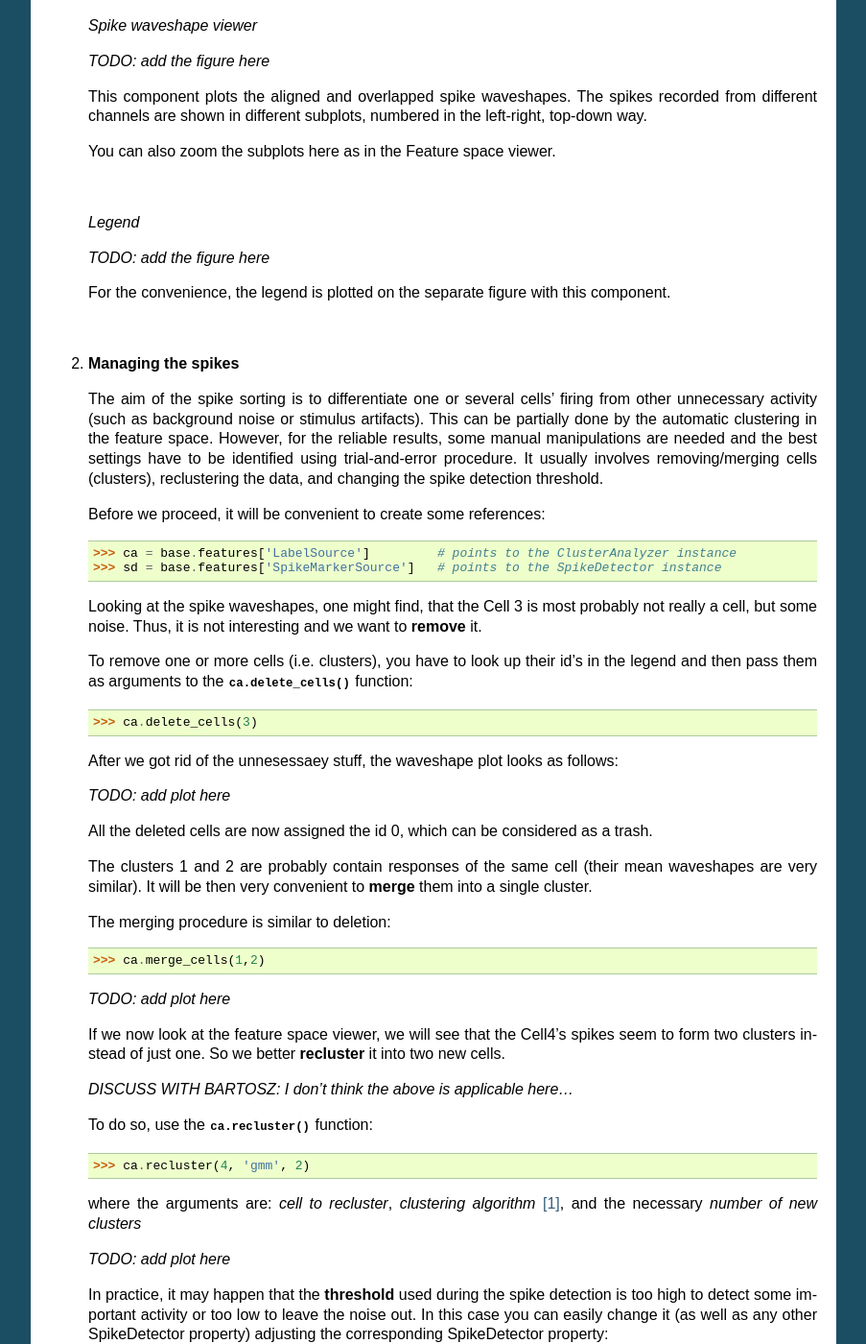
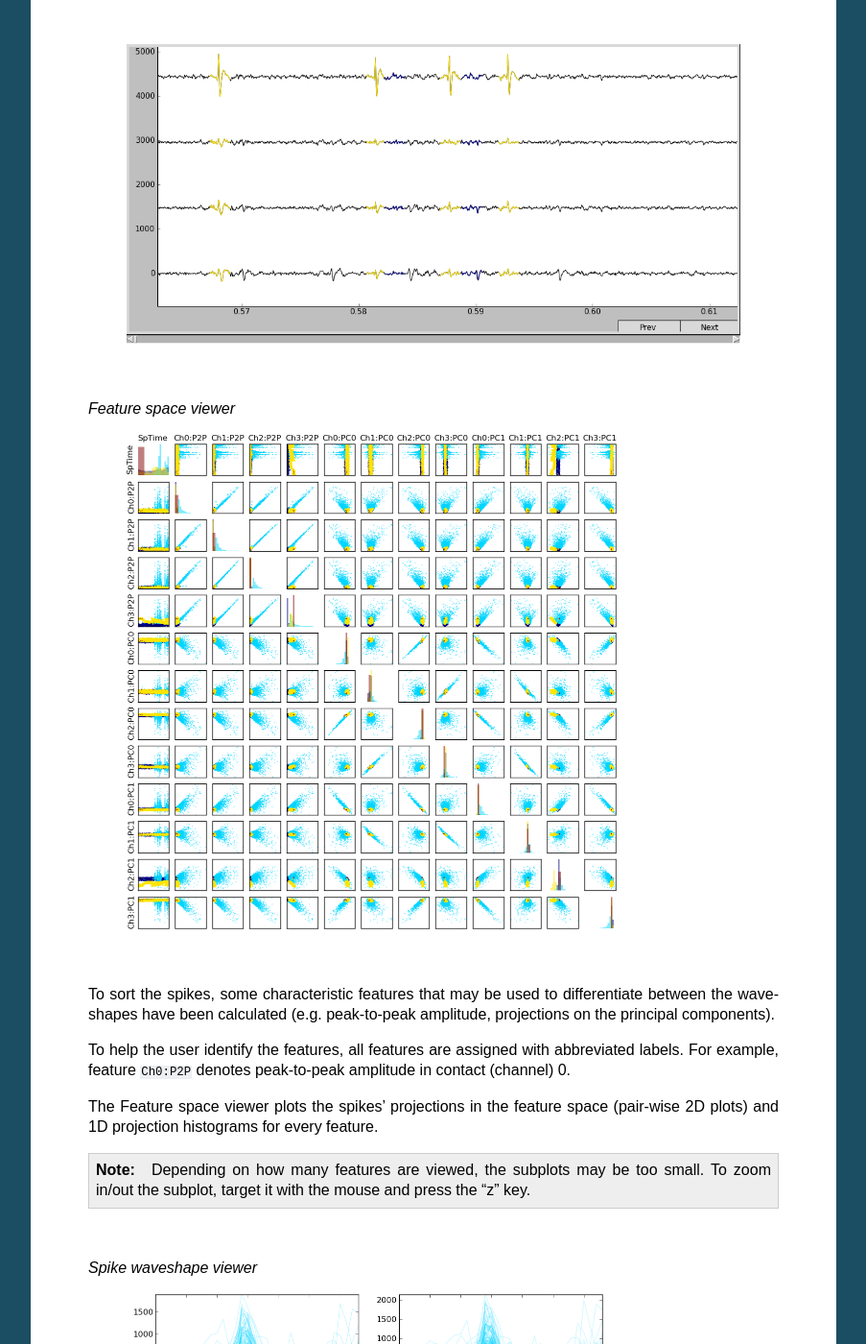
Before and after one commit to btel/SpikeSort, a Sphinx documentation site: the page built from docs/source/tutorial_beans.rst, in a window 1280 px wide and 1400 px high, scrolled down 2088 px. Shown: the whole window at 96% size, without its empty margins (198-1101 px from the left). Built offline with Sphinx 7.4.7, drawn with Linux system fonts in a browser that asks for light colours; formulas are drawn with MathJax 3; some of the changed text lies outside the part shown.

Commit message:
updated cluster_beans tutorial: added figures, modified text

```diff
--- a/docs/source/tutorial_beans.rst
+++ b/docs/source/tutorial_beans.rst
@@ -68,26 +68,31 @@ Now everything is ready to start sorting the spikes.
 2. Spike sorting
 ----------------
 
-1. **Visualizing the data**
+\I. **Visualizing the data**
 
-   To provide some useful data visualization, the :file:`cluster_beans.py` creates four plotting objects:
+To provide some useful data visualization tools, the :file:`cluster_beans.py` creates four plotting objects:
 
-   * *browser* - the Spike Browser
-   * *plot1* - feature space viewer
-   * *plot2* - spike waveshape viewer
-   * *legend* - no comments
+* *browser* - the Spike Browser
+* *plot1* - feature space viewer
+* *plot2* - spike waveshape viewer
+* *legend* - no comments
 
-   In order to see the output of such an object, just call its :py:func:`show` method, e.g.
+In order to see the output of such an object, just call its :py:func:`show` method, e.g.
 
-   .. doctest::
+.. doctest::
 
-   		>>> browser.show()
+	>>> browser.show()
 
-   |
+Each plotting component is described in detail below.
+
+|
 
    *Spike Browser*
 
-   `TODO: add the figure here`
+   		.. image:: images_beans/browser_nozoom.png
+   		   :scale: 70
+
+   |
 
    The four horizontal black curves are the [filtered] voltage traces recorded
    from different channels (sorted by id from bottom to up) of the electrode
@@ -95,13 +100,22 @@ Now everything is ready to start sorting the spikes.
    waveshapes. The cell-color correspondence can be found in the legend.
 
    Use the "+" and "-" keys to scale the vertical axis, and the "Prev" and "Next"
-   buttons to navigate across the temporal axis.
+   buttons to navigate across the temporal axis. Now it looks more comprehensible:
+
+   |
+
+   		.. image:: images_beans/browser_zoom.png
+   		   :scale: 70
 
    |
 
    *Feature space viewer*
 
-   `TODO: add the figure here`
+   		.. image:: images_beans/features.png
+   			:scale: 50
+
+   |
+
 
    To sort the spikes, some characteristic features that may be used to differentiate
    between the waveshapes have been calculated (e.g. peak-to-peak amplitude,
@@ -111,8 +125,8 @@ Now everything is ready to start sorting the spikes.
    labels. For example, feature ``Ch0:P2P`` denotes peak-to-peak amplitude in contact
    (channel) 0.
 
-   The Feature space viewer plots the two-dimensional projections of the feature space
-   and histograms of features.
+   The Feature space viewer plots the spikes' projections in the feature space
+   (pair-wise 2D plots) and 1D projection histograms for every feature.
 
    .. note::
 
@@ -123,7 +137,11 @@ Now everything is ready to start sorting the spikes.
 
    *Spike waveshape viewer*
 
-   `TODO: add the figure here`
+      		.. image:: images_beans/waves.png
+   		   :scale: 50
+
+   |
+
 
    This component plots the aligned and overlapped spike waveshapes. The spikes
    recorded from different channels are shown in different subplots, numbered in the
@@ -135,107 +153,113 @@ Now everything is ready to start sorting the spikes.
 
    *Legend*
 
-   `TODO: add the figure here`
-
    For the convenience, the legend is plotted on the separate figure with this
    component.
 
    |
 
-#. **Managing the spikes**
+\II. **Managing the spikes**
 
-   The aim of the spike sorting is to differentiate one or several cells' firing
-   from other unnecessary activity (such as background noise or stimulus artifacts).
-   This can be partially done by the automatic clustering in the feature space.
-   However, for the reliable results, some manual manipulations are needed and the
-   best settings have to be identified using trial-and-error procedure. It usually
-   involves removing/merging cells (clusters), reclustering the data, and changing
-   the spike detection threshold.
+The aim of the spike sorting is to differentiate one or several cells' firing
+from other unnecessary activity (such as background noise or stimulus artifacts).
+This can be partially done by the automatic clustering in the feature space.
+However, for the reliable results, some manual manipulations are needed and the
+best settings have to be identified using trial-and-error procedure. It usually
+involves removing/merging cells (clusters), reclustering the data, and changing
+the spike detection threshold.
 
-   Before we proceed, it will be convenient to create some references:
+Before we proceed, it will be convenient to create some references:
 
-   .. doctest::
+.. doctest::
 
-   	  >>> ca = base.features['LabelSource']         # points to the ClusterAnalyzer instance
-   	  >>> sd = base.features['SpikeMarkerSource']   # points to the SpikeDetector instance
+	>>> ca = base.features['LabelSource']         # points to the ClusterAnalyzer instance
+	>>> sd = base.features['SpikeMarkerSource']   # points to the SpikeDetector instance
 
-   Looking at the spike waveshapes, one might find, that the Cell 3 is most probably
-   not really a cell, but some noise. Thus, it is not interesting and we want to
-   **remove** it.
+Looking at the spike waveshapes, one might find, that the blue "Cell 2" (in your case, it may have
+different index and/or coloring since the clustering algorithm uses random initial state)
+is most probably not really a cell, but some noise. Thus, it is not interesting and we want
+to **remove** it.
 
-   To remove one or more cells (i.e. clusters), you have to look up their id's
-   in the legend and then pass them as arguments to the :py:func:`ca.delete_cells` function:
+To remove one or more cells (i.e. clusters), you have to look up their id's
+in the legend and then pass them as arguments to the :py:func:`ca.delete_cells` function:
 
-   .. doctest::
+.. doctest::
 
-      >>> ca.delete_cells(3)
+    >>> ca.delete_cells(2)
 
-   After we got rid of the unnesessaey stuff, the waveshape plot looks as follows:
+After we got rid of the unnesessaey stuff, the waveshape plot looks as follows:
 
-   `TODO: add plot here`
+|
 
-   All the deleted cells are now assigned the id 0, which can be considered as a trash.
+	.. image:: images_beans/waves_2_deleted.png
+		:scale: 50
 
-   The clusters 1 and 2 are probably contain responses of the same cell (their mean
-   waveshapes are very similar). It will be then very convenient to **merge** them into a
-   single cluster.
+|
 
-   The merging procedure is similar to deletion:
+All the deleted cells are now assigned the id 0, which can be considered as a trash.
 
-   .. doctest::
+Sometimes the clustering algorithm discriminates the same cell into two. In such cases
+it is convenient to **merge** them back into a single cell. In our example, there is no
+need to merge anything. However, cells 1 and 4 (blue and brown) also look like trash,
+so let's merge them (just practice) and delete afterwards.
 
-      >>> ca.merge_cells(1,2)
+The merging procedure is similar to deletion:
 
-   `TODO: add plot here`
+.. doctest::
 
-   If we now look at the feature space viewer, we will see that the Cell4's spikes seem to form
-   two clusters instead of just one. So we better **recluster** it into two new cells.
+    >>> ca.merge_cells(1,4)		# after merging, they form a cell with index 1
+    >>> ca.delete_cells(1)		# removing the cell 1
 
-   `DISCUSS WITH BARTOSZ: I don't think the above is applicable here...`
+Now, only the right cluster is left (brown):
 
-   To do so, use the :py:func:`ca.recluster` function:
+|
 
-   .. doctest::
+	.. image:: images_beans/waves_one_left.png
+		:scale: 50
 
-      >>> ca.recluster(4, 'gmm', 2)
+|
 
-   where the arguments are: `cell to recluster`, `clustering algorithm` [#f1]_, and the necessary
-   `number of new clusters`
+Sometimes, we need to break (**recluster**) the cluster into two or more (again,
+because of the incorrect clustering).
 
-   `TODO: add plot here`
+To do so, use the :py:func:`ca.recluster` function:
 
-   In practice, it may happen that the **threshold** used during the spike detection is too
-   high to detect some important activity or too low to leave the noise out. In this case
-   you can easily change it (as well as any other SpikeDetector property) adjusting the
-   corresponding SpikeDetector property:
+.. doctest::
 
-   .. doctest::
+    >>> ca.recluster(1, 'gmm', 2) 	# this particular one doesn't need reclustering though
 
-      >>> sd.threshold = 90
-      >>> sd.update()
+where the arguments are: `cell to recluster`, `clustering algorithm` [#f1]_, and the necessary
+`number of new clusters`
 
-   `TODO: MAYBE add plot here`
+In practice, it may happen that the **threshold** used during the spike detection is too
+high to detect some important activity or too low to leave the noise out. In this case
+you can easily change it (as well as any other SpikeDetector property) adjusting the
+corresponding SpikeDetector property:
+
+.. doctest::
+
+    >>> sd.threshold = 90
+    >>> sd.update()
+
 
 3. Exporting the results
 ------------------------
 
-   Once you done with the cells' differentiation, it is necessary to save the results
-   somewhere. Depending on the type of the data used, the differentiated spike times
-   can be stored differently. The tutorial data is in the *HDF5* format, so the
-   results will be stored inside the initial :file:`tutorial.h5` file.
+Once you done with the cells' differentiation, it is necessary to save the results
+somewhere. Depending on the type of the data used, the differentiated spike times
+can be stored differently. The tutorial data is in the *HDF5* format, so the
+results will be stored inside the initial :file:`tutorial.h5` file.
 
-   To export the data we'll use an instance of the :py:class:`ExportCells` component
-   which is already created by :file:`cluster_beans.py`. So make sure the data file
-   is writable for python and run:
+To export the data we'll use an instance of the :py:class:`ExportCells` component
+which is already created by :file:`cluster_beans.py`. So make sure the data file
+is writable for python and run:
 
-   .. doctest::
+.. doctest::
 
-      >>> export.export()
+    >>> export.export()
 
 
-   Good luck!!!
-
-   `CLARIFY: this didn't work in my case though...`
+Good luck!!!
 
 Appendix: Configuring the spike_beans.py script
 -----------------------------------------------
```
Also changed, not shown: docs/source/images_beans/browser_nozoom.png (added), docs/source/images_beans/browser_zoom.png (added), docs/source/images_beans/features.png (added), docs/source/images_beans/waves.png (added), docs/source/images_beans/waves_2_deleted.png (added), docs/source/images_beans/waves_one_left.png (added).
